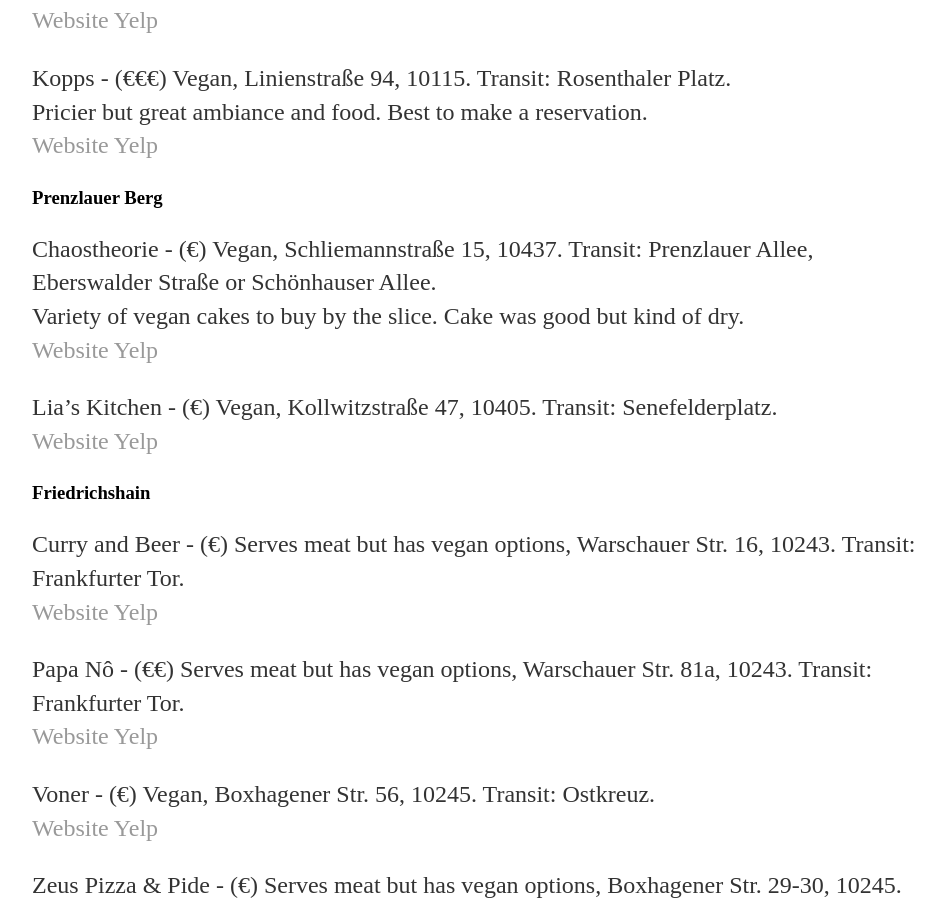
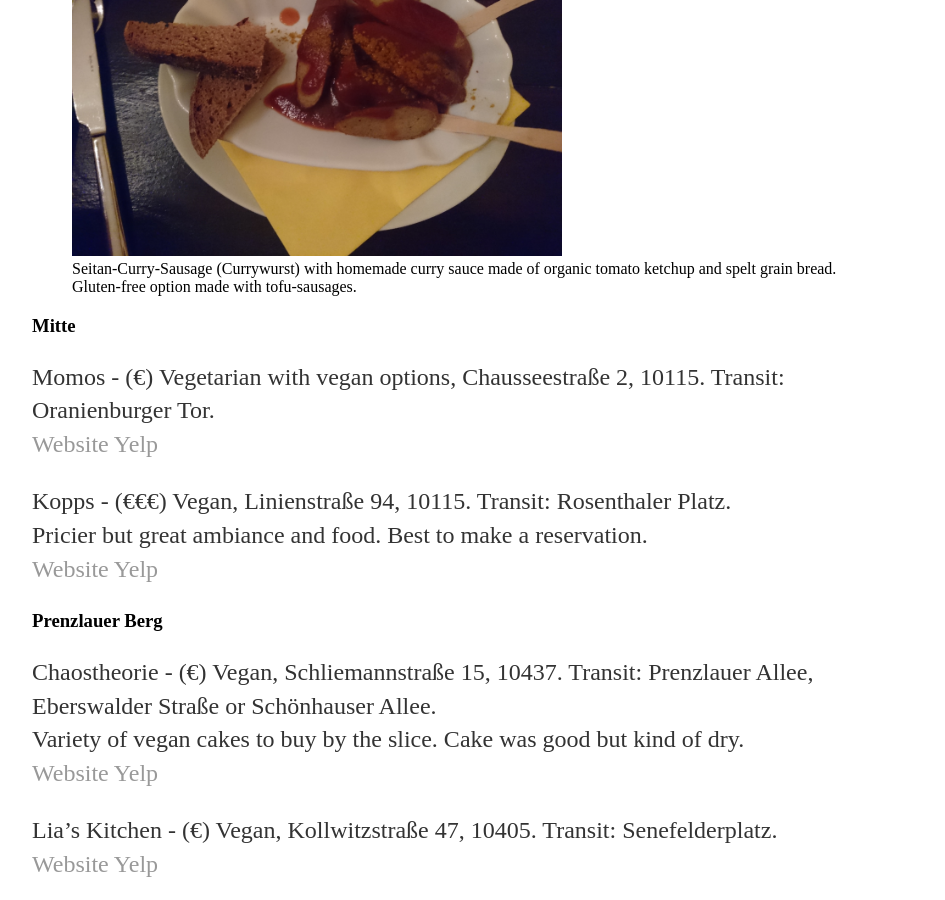
Before and after one commit to sydneymwong/sydneymwong.github.io, a Jekyll site: the page built from _posts/2017-12-3-vegan-berlin.md, in a window 1280 px wide and 900 px high, scrolled down 1306 px. Shown: the whole window, without its empty margins (160-1105 px from the left). Built offline with Jekyll 4.4.1, drawn with Linux system fonts in a browser that asks for light colours.

Commit message:
trying to include 2nd vaust pic

```diff
--- a/_posts/2017-12-3-vegan-berlin.md
+++ b/_posts/2017-12-3-vegan-berlin.md
@@ -20,7 +20,10 @@
             img="assets/vegan_berlin/Vaust_1.JPG"
             title="Whole-grain Bread with Grapeseed Oil and Smoked Salt, Home-brewed Beer"
             caption="Whole-grain Bread with Grapeseed Oil and Smoked Salt, Home-brewed Beer." %}
-
+{% include image.html
+            img="assets/vegan_berlin/Vaust_2.JPG"
+            title="Currywurst"
+            caption="Seitan-Curry-Sausage (Currywurst) with homemade curry sauce made of organic tomato ketchup and spelt grain bread.  Gluten-free option made with tofu-sausages." %}
 
 ### Mitte
 
```
